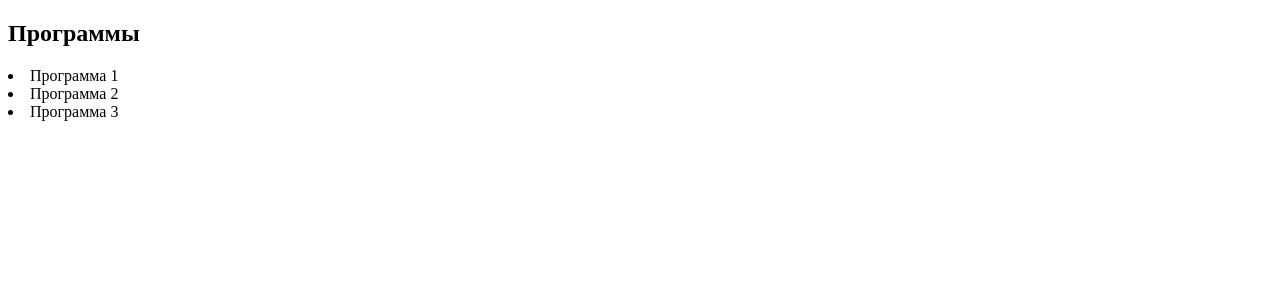
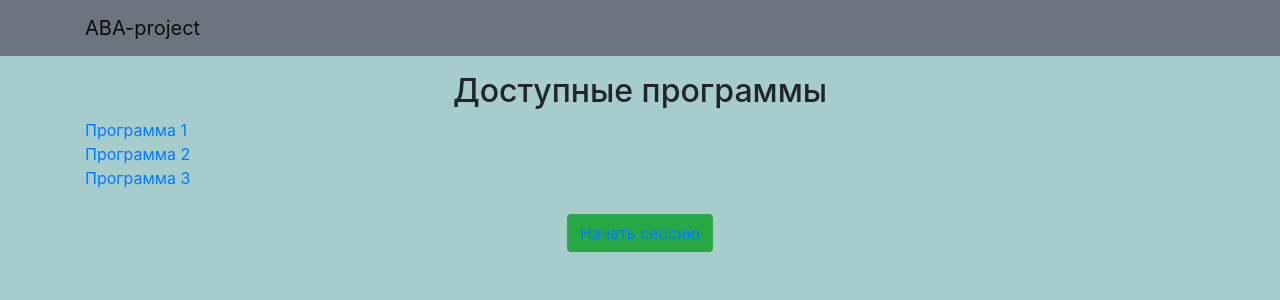
Before and after one commit to Zeroitman/MySite, a Django app: page / in a window 1280 px wide. Shown: the top 300 px of the page. Run offline with Django 3.2, Linux system fonts and the light colour scheme; data comes from the database, SQL or seed files in the repository; some libraries are stand-ins or nearby versions.

Commit message:
Выполнил тикету #25

```diff
--- a/source/webapp/templates/program_list.html
+++ b/source/webapp/templates/program_list.html
@@ -1,13 +1,15 @@
-<!DOCTYPE html>
-<html lang="en">
-<head>
-    <meta charset="UTF-8">
-    <title>Main page</title>
-</head>
-<body>
-    <h2>Программы</h2>
-    {% for program in program_list %}
-        <li>{{ program.name }}</li>
-    {% endfor %}
-</body>
-</html>
+{% extends 'base.html' %}
+{% block title %}{% endblock %}
+{% block content %}
+    <div class="container">
+        <h2 class="text-center">Доступные программы</h2>
+        {% for program in program_list %}
+            <ul class="list-group">
+                <li class="list-group"><a href="#">{{ program.name }}</a></li>
+            </ul>
+        {% endfor %}
+        <div class="text-center">
+            <button type="button" class="btn btn-success m-4">
+                <a href="#">Начать сессию</a></button>
+        </div>
+{% endblock %}
```
